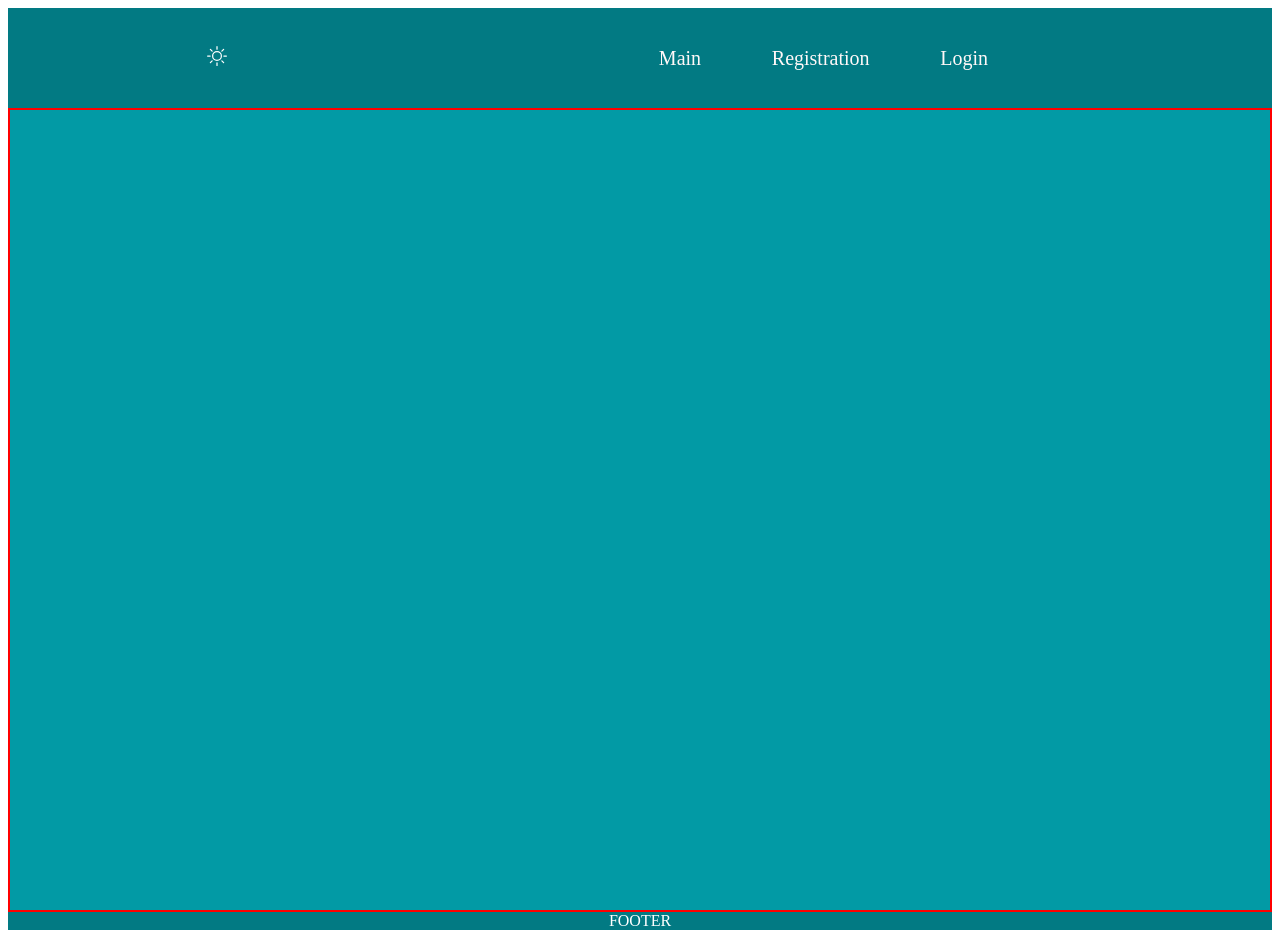
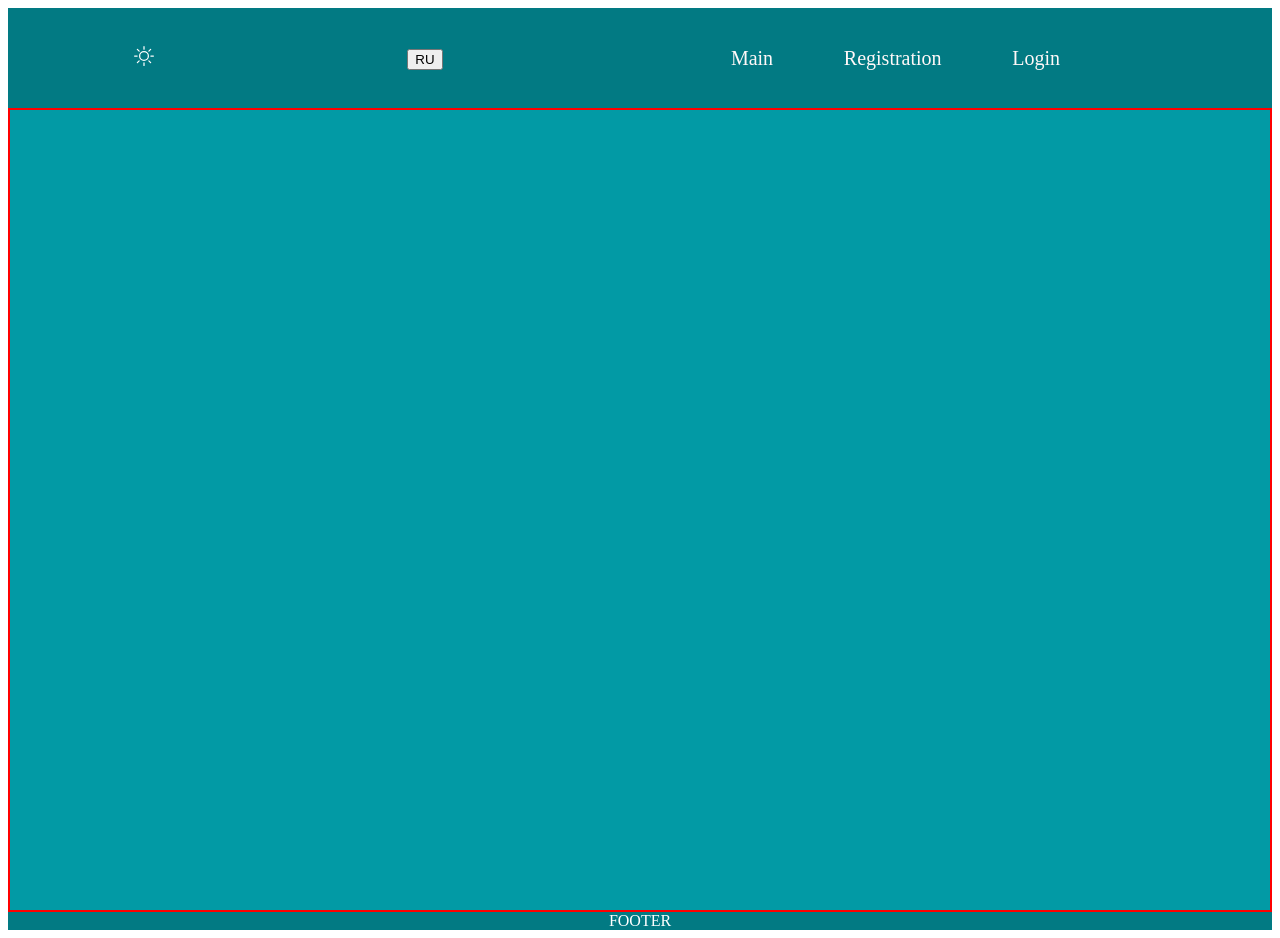
Before and after one commit to alexsharich/i18n, a React (Create React App) app: page / in a window 1280 px wide. Built offline with nearby package versions, Linux system fonts and the light colour scheme.

Commit message:
add i18n.js, logic for change languages

```diff
--- a/package.json
+++ b/package.json
@@ -16,8 +16,12 @@
     "@types/redux-thunk": "^2.1.0",
     "axios": "^1.1.3",
     "formik": "^2.2.9",
+    "i18next": "^22.0.6",
+    "i18next-browser-languagedetector": "^7.0.1",
+    "i18next-http-backend": "^2.0.1",
     "react": "^18.2.0",
     "react-dom": "^18.2.0",
+    "react-i18next": "^12.0.0",
     "react-icons": "^4.6.0",
     "react-redux": "^8.0.5",
     "react-router-dom": "^6.4.3",
--- /dev/null
+++ b/public/locales/en/translation.json
@@ -0,0 +1,5 @@
+{
+  "main":"Main",
+  "registration":"Registration",
+  "login":"Login"
+}
--- /dev/null
+++ b/public/locales/ru/translation.json
@@ -0,0 +1,5 @@
+{
+  "main":"Главня",
+  "registration":"Регистрация",
+  "login":"Логинизация"
+}
--- /dev/null
+++ b/src/i18n.js
@@ -0,0 +1,22 @@
+import i18n from 'i18next';
+import { initReactI18next } from 'react-i18next';
+import Backend from 'i18next-http-backend';
+import LanguageDetector from 'i18next-browser-languagedetector';
+
+i18n
+  .use(Backend)
+  .use(initReactI18next)
+  .use(LanguageDetector)
+  .init({
+    fallbackLng: 'en',
+    debug: true,
+detection:{
+order:['queryString','cookie'],
+cache:['cookie']
+},
+    interpolation: {
+      escapeValue: false,
+    }
+  })
+
+  export default i18n
--- a/src/index.tsx
+++ b/src/index.tsx
@@ -1,4 +1,4 @@
-import React from 'react'
+import React, { Suspense } from 'react'
 import ReactDOM from 'react-dom/client'
 import './index.css'
 import App from './App'
@@ -7,13 +7,16 @@ import { BrowserRouter } from 'react-router-dom'
 import { Provider } from 'react-redux'
 import { store } from './bll/store'
 import './styles/theme.css'
+import './i18n'
 
 const root = ReactDOM.createRoot(document.getElementById('root') as HTMLElement)
 root.render(
   <React.StrictMode>
     <BrowserRouter>
       <Provider store={store}>
-        <App />
+        <Suspense>
+          <App />
+        </Suspense>
       </Provider>
     </BrowserRouter>
   </React.StrictMode>,
--- a/src/ui/components/header/Header.tsx
+++ b/src/ui/components/header/Header.tsx
@@ -1,5 +1,6 @@
 import React from 'react'
 import s from './Header.module.scss'
+import { LangButton } from './languagesButtons/LangButtons'
 import { Nav } from './navigation/nav/Nav'
 import { ThemeButton } from './themeButton/ThemeButton'
 
@@ -7,6 +8,7 @@ export const Header = () => {
   return (
     <div className={s.header}>
       <ThemeButton />
+      <LangButton />
       <Nav />
     </div>
   )
--- /dev/null
+++ b/src/ui/components/header/languagesButtons/LangButtons.tsx
@@ -0,0 +1,22 @@
+import React from 'react'
+import { useTranslation } from 'react-i18next'
+import s from './LangButton.module.scss'
+
+export const LangButton = () => {
+  const [t, i18n] = useTranslation()
+  const currentLanguage = i18n.language
+
+  const changeLanguage = (language: 'en' | 'ru') => {
+    i18n.changeLanguage(language)
+  }
+
+  return (
+    <div className={s.languagesBlock}>
+      {currentLanguage === 'ru' ? (
+        <button onClick={() => changeLanguage('en')}>EN</button>
+      ) : (
+        <button onClick={() => changeLanguage('ru')}>RU</button>
+      )}
+    </div>
+  )
+}
--- a/src/ui/components/header/navigation/nav/Nav.tsx
+++ b/src/ui/components/header/navigation/nav/Nav.tsx
@@ -1,17 +1,20 @@
 import React from 'react'
+import { useTranslation } from 'react-i18next'
 import s from './Nav.module.scss'
 
 export const Nav = () => {
+  const { t } = useTranslation()
+
   return (
     <ul className={s.nav}>
       <li>
-        <a href="#"> Main</a>
+        <a href="#">{t('main')}</a>
       </li>
       <li>
-        <a href="#"> Registration</a>
+        <a href="#"> {t('registration')}</a>
       </li>
       <li>
-        <a href="#"> Login</a>
+        <a href="#">{t('login')}</a>
       </li>
     </ul>
   )
```
Also changed, not shown: src/ui/components/header/languagesButtons/LangButton.module.scss (added), 1 other file (tests, documents, lock files or other folders).
